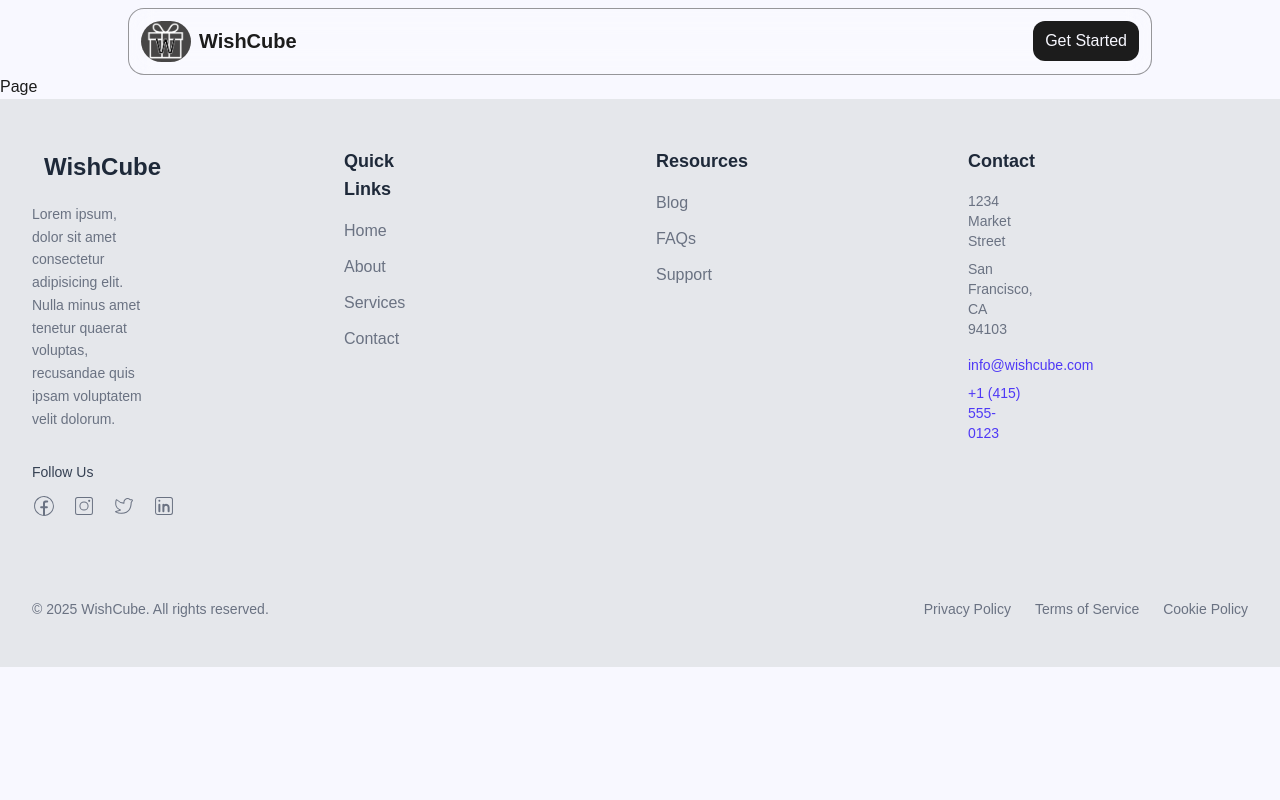
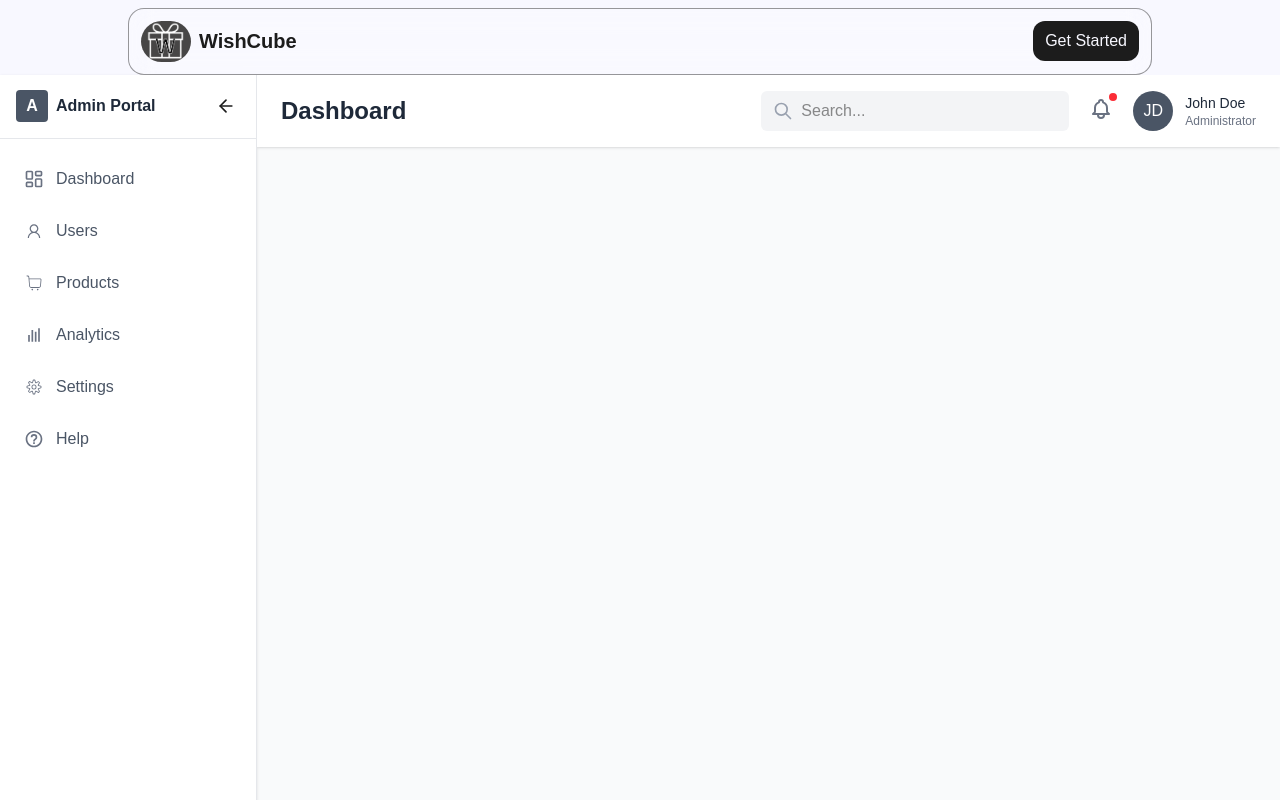
Before and after one commit to OlaiwonAbdullahi/wishcube, a Next.js app: page /adminDashboard in a window 1280 px wide. Shown: the top 800 px of the page. Built offline with nearby package versions, Linux system fonts and the light colour scheme; no server answers; a web font is replaced by a local one.

Commit message:
feat: Revamp admin dashboard layout with sidebar, header, search, notifications, and user profile components

```diff
--- /dev/null
+++ b/app/adminDashboard/components/sidebar.tsx
@@ -0,0 +1,149 @@
+"use client";
+import React, { useState } from "react";
+import Link from "next/link";
+import { usePathname } from "next/navigation";
+
+import { LuLayoutDashboard } from "react-icons/lu";
+import { CiSettings, CiShoppingCart } from "react-icons/ci";
+import { BiBarChart, BiHelpCircle, BiLogOut } from "react-icons/bi";
+import { LiaUser } from "react-icons/lia";
+const AdminSidebar = () => {
+  const pathname = usePathname();
+  const [expanded, setExpanded] = useState(true);
+
+  const navItems = [
+    {
+      icon: <LuLayoutDashboard size={20} />,
+      label: "Dashboard",
+      href: "/dashboard",
+    },
+    { icon: <LiaUser size={20} />, label: "Users", href: "/dashboard/users" },
+    {
+      icon: <CiShoppingCart size={20} />,
+      label: "Products",
+      href: "/dashboard/products",
+    },
+    {
+      icon: <BiBarChart size={20} />,
+      label: "Analytics",
+      href: "/dashboard/analytics",
+    },
+    {
+      icon: <CiSettings size={20} />,
+      label: "Settings",
+      href: "/dashboard/settings",
+    },
+    {
+      icon: <BiHelpCircle size={20} />,
+      label: "Help",
+      href: "/dashboard/help",
+    },
+  ];
+
+  return (
+    <div className="h-screen bg-white border-r border-gray-200 shadow-sm flex flex-col">
+      {/* Sidebar Header */}
+      <div className="h-16 border-b border-gray-200 flex items-center justify-between px-4">
+        {expanded && (
+          <div className="flex items-center">
+            <div className="h-8 w-8 rounded bg-gray-600 flex items-center justify-center">
+              <span className="text-white font-semibold">A</span>
+            </div>
+            <span className="ml-2 font-semibold text-gray-800">
+              Admin Portal
+            </span>
+          </div>
+        )}
+        <button
+          onClick={() => setExpanded(!expanded)}
+          className="p-1 rounded-md hover:bg-gray-100 focus:outline-none"
+        >
+          <svg
+            xmlns="http://www.w3.org/2000/svg"
+            width="20"
+            height="20"
+            viewBox="0 0 24 24"
+            fill="none"
+            stroke="currentColor"
+            strokeWidth="2"
+            strokeLinecap="round"
+            strokeLinejoin="round"
+          >
+            {expanded ? (
+              <>
+                <line x1="19" y1="12" x2="5" y2="12"></line>
+                <polyline points="12 19 5 12 12 5"></polyline>
+              </>
+            ) : (
+              <>
+                <line x1="5" y1="12" x2="19" y2="12"></line>
+                <polyline points="12 5 19 12 12 19"></polyline>
+              </>
+            )}
+          </svg>
+        </button>
+      </div>
+
+      {/* Navigation */}
+      <nav
+        className={`flex-grow ${
+          expanded ? "w-64" : "w-20"
+        } transition-all duration-300 ease-in-out`}
+      >
+        <ul className="py-4 space-y-1">
+          {navItems.map((item, index) => {
+            const isActive = pathname === item.href;
+            return (
+              <li key={index} className="px-3">
+                <Link
+                  href={item.href}
+                  className={`
+                    flex items-center py-3 px-3 rounded-md transition-colors
+                    ${
+                      isActive
+                        ? "bg-gray-50 text-gray-700"
+                        : "text-gray-600 hover:bg-gray-100 hover:text-gray-900"
+                    }
+                  `}
+                >
+                  <span
+                    className={`${
+                      isActive ? "text-gray-600" : "text-gray-500"
+                    }`}
+                  >
+                    {item.icon}
+                  </span>
+                  {expanded && (
+                    <span
+                      className={`ml-3 font-medium ${
+                        isActive ? "text-gray-700" : ""
+                      }`}
+                    >
+                      {item.label}
+                    </span>
+                  )}
+                  {isActive && expanded && (
+                    <span className="ml-auto w-1.5 h-6 rounded-full bg-gray-500"></span>
+                  )}
+                </Link>
+              </li>
+            );
+          })}
+        </ul>
+      </nav>
+
+      {/* User Profile / Logout Button */}
+      <div className="border-t border-gray-200 p-4">
+        <Link
+          href="/logout"
+          className="flex items-center text-gray-600 hover:text-gray-900 hover:bg-gray-100 rounded-md p-2 transition-colors"
+        >
+          <BiLogOut size={20} className="text-gray-500" />
+          {expanded && <span className="ml-3">Logout</span>}
+        </Link>
+      </div>
+    </div>
+  );
+};
+
+export default AdminSidebar;
--- a/app/adminDashboard/page.tsx
+++ b/app/adminDashboard/page.tsx
@@ -1,9 +1,85 @@
-import React from 'react'
+import React from "react";
+import AdminSidebar from "./components/sidebar";
 
-const Page = () => {
+export default function DashboardLayout({
+  children,
+}: {
+  children: React.ReactNode;
+}) {
   return (
-    <div>Page</div>
-  )
+    <div className="flex h-screen bg-gray-50">
+      {/* Sidebar */}
+      <AdminSidebar />
+
+      {/* Main Content */}
+      <div className="flex-1 flex flex-col overflow-hidden">
+        {/* Header */}
+        <header className="bg-white shadow-sm z-10">
+          <div className="flex items-center justify-between px-6 py-4">
+            <h1 className="text-2xl font-semibold text-gray-800">Dashboard</h1>
+
+            <div className="flex items-center space-x-4">
+              {/* Search */}
+              <div className="hidden md:flex items-center bg-gray-100 rounded-md px-3 py-2">
+                <svg
+                  xmlns="http://www.w3.org/2000/svg"
+                  className="h-5 w-5 text-gray-400"
+                  fill="none"
+                  viewBox="0 0 24 24"
+                  stroke="currentColor"
+                >
+                  <path
+                    strokeLinecap="round"
+                    strokeLinejoin="round"
+                    strokeWidth={2}
+                    d="M21 21l-6-6m2-5a7 7 0 11-14 0 7 7 0 0114 0z"
+                  />
+                </svg>
+                <input
+                  type="text"
+                  placeholder="Search..."
+                  className="ml-2 bg-transparent outline-none w-64"
+                />
+              </div>
+
+              {/* Notifications */}
+              <div className="relative">
+                <button className="p-1 text-gray-500 hover:text-gray-700">
+                  <svg
+                    xmlns="http://www.w3.org/2000/svg"
+                    className="h-6 w-6"
+                    fill="none"
+                    viewBox="0 0 24 24"
+                    stroke="currentColor"
+                  >
+                    <path
+                      strokeLinecap="round"
+                      strokeLinejoin="round"
+                      strokeWidth={2}
+                      d="M15 17h5l-1.405-1.405A2.032 2.032 0 0118 14.158V11a6.002 6.002 0 00-4-5.659V5a2 2 0 10-4 0v.341C7.67 6.165 6 8.388 6 11v3.159c0 .538-.214 1.055-.595 1.436L4 17h5m6 0v1a3 3 0 11-6 0v-1m6 0H9"
+                    />
+                  </svg>
+                </button>
+                <span className="absolute top-0 right-0 h-2 w-2 bg-red-500 rounded-full"></span>
+              </div>
+
+              {/* Profile */}
+              <div className="flex items-center">
+                <div className="h-10 w-10 rounded-full bg-gray-600 flex items-center justify-center text-white font-medium">
+                  JD
+                </div>
+                <div className="ml-3 hidden md:block">
+                  <p className="text-sm font-medium text-gray-800">John Doe</p>
+                  <p className="text-xs text-gray-500">Administrator</p>
+                </div>
+              </div>
+            </div>
+          </div>
+        </header>
+
+        {/* Main Content */}
+        <main className="flex-1 overflow-auto p-6">{children}</main>
+      </div>
+    </div>
+  );
 }
-
-export default Page
```
